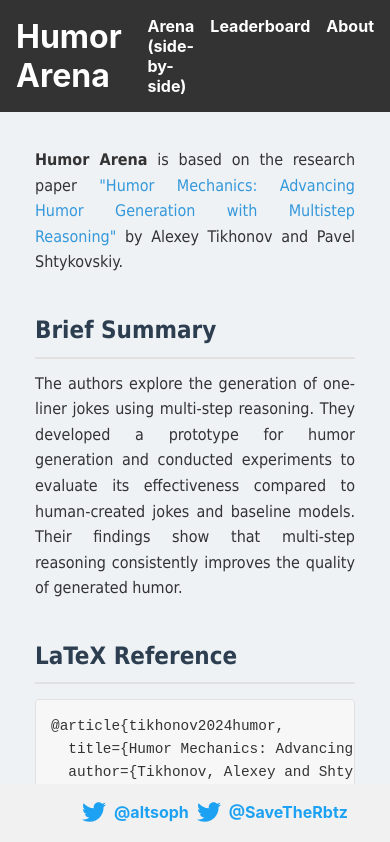
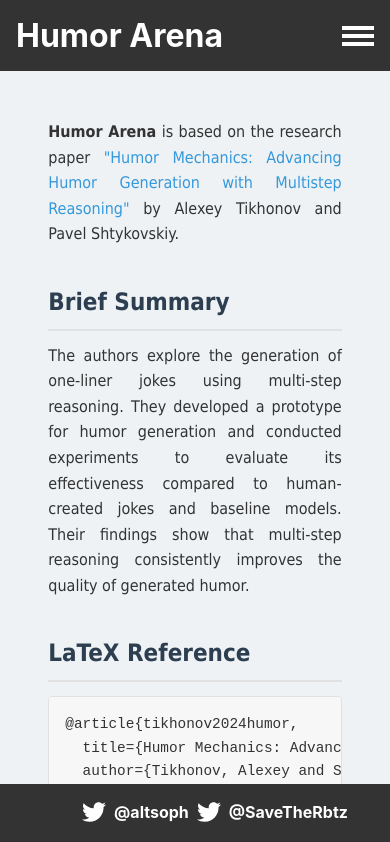
Before and after one commit to SaveTheRbtz/humor, a React (Create React App) app in the folder web/: page / in a window 390 px wide. Shown: the top 842 px of the page. Built offline with nearby package versions, Linux system fonts and the light colour scheme; no server answers.

Commit message:
web: improve mobile version

```diff
--- a/web/src/About.css
+++ b/web/src/About.css
@@ -1,7 +1,7 @@
 .about-container {
-    max-width: 800px;
+    max-width: 90%;
     margin: 0 auto;
-    padding: 20px;
+    padding: 2rem;
     font-family: Tahoma, Geneva, Verdana, sans-serif;
     line-height: 1.6;
     color: #333;
@@ -18,7 +18,7 @@
     margin-top: 1.5em;
     margin-bottom: 0.5em;
     color: #2c3e50;
-    border-bottom: 2px solid #e1e1e1;
+    border-bottom: 0.125rem solid #e1e1e1;
     padding-bottom: 0.3em;
 }
 
@@ -48,18 +48,18 @@
 
 .latex-reference {
     background-color: #f7f7f7;
-    padding: 15px;
-    border: 1px solid #e1e1e1;
+    padding: 1rem;
+    border: 0.0625rem solid #e1e1e1;
     overflow-x: auto;
     font-family: 'Courier New', Courier, monospace;
     font-size: 0.9em;
     margin-bottom: 1em;
-    border-radius: 4px;
+    border-radius: 0.25rem;
 }
 
 @media (max-width: 600px) {
     .about-container {
-      padding: 15px;
+        padding: 1rem;
     }
 
     .about-container h1 {
--- a/web/src/Arena.css
+++ b/web/src/Arena.css
@@ -1,19 +1,19 @@
 .joke-comparison {
   text-align: center;
-  padding: 20px;
+  padding: 2%;
 }
 
 .jokes-container {
   display: flex;
   justify-content: center;
-  gap: 20px;
-  margin-top: 20px;
+  gap: 2%;
+  margin-top: 2%;
 }
 
 .close-button {
   position: absolute;
-  top: 5px;
-  right: 5px;
+  top: 1%;
+  right: 1%;
   background: transparent;
   border: none;
   font-size: 1.5em;
@@ -26,15 +26,15 @@
 }
 
 .additional-options {
-  margin-top: 30px;
+  margin-top: 3%;
 }
 
 .additional-options button {
-  margin: 0 10px;
-  padding: 10px 20px;
+  margin: 0 1%;
+  padding: 0.5em 1em;
   color: #fff;
   border: none;
-  border-radius: 4px;
+  border-radius: 0.25em;
   cursor: pointer;
 }
 
--- a/web/src/Arena.tsx
+++ b/web/src/Arena.tsx
@@ -96,7 +96,7 @@ const Arena: React.FC = () => {
         />
       </div>
       <div className="additional-options">
-      <button className="button" onClick={() => handleVote(V1Winner.Left)}>Left is better</button>
+        <button className="button" onClick={() => handleVote(V1Winner.Left)}>Left is better</button>
         <button className="both-button" onClick={() => handleVote(V1Winner.Both)}>Both are great</button>
         <button className="neither-button" onClick={() => handleVote(V1Winner.None)}>Neither are good</button>
         <button className="button" onClick={() => handleVote(V1Winner.Right)}>Right is better</button>
--- a/web/src/Footer.css
+++ b/web/src/Footer.css
@@ -1,19 +1,25 @@
 .footer {
     text-align: center;
     padding: 1em;
-    background-color: #f1f1f1;
+    background-color: #333;
+    color: #fff;
     position: fixed;
     width: 100%;
     bottom: 0;
-  }
+}
 
-  .footer-link {
-    color: #1DA1F2;
+.footer-link {
+    color: #fff;
     text-decoration: none;
     display: inline-flex;
     align-items: center;
-  }
+}
 
-  .footer-link:hover {
+.footer-link:hover {
     text-decoration: underline;
-  }
+}
+
+body {
+    margin: 0;
+    padding-bottom: 3em;
+}
--- a/web/src/Header.css
+++ b/web/src/Header.css
@@ -1,22 +1,52 @@
-/* Header.css */
-
 .header {
     display: flex;
     justify-content: space-between;
     align-items: center;
-    padding: 16px;
+    padding: 1rem;
     background-color: #333;
     color: #fff;
+    position: relative;
+    z-index: 1000;
 }
 
 .header h1 {
     margin: 0;
 }
 
+.burger {
+    display: none;
+    flex-direction: column;
+    justify-content: space-around;
+    width: 2rem;
+    height: 1.5rem;
+    cursor: pointer;
+    z-index: 1100;
+}
+
+.burger .line {
+    width: 100%;
+    height: 0.25rem;
+    background-color: #fff;
+    transition: all 0.3s ease;
+}
+
+.rotate1 {
+    transform: rotate(45deg) translate(5px, 5px);
+}
+
+.fade {
+    opacity: 0;
+}
+
+.rotate2 {
+    transform: rotate(-45deg) translate(5px, -5px);
+}
+
+/* Menu Styles */
 .menu {
     list-style: none;
     display: flex;
-    gap: 16px;
+    gap: 1rem;
     margin: 0;
 }
 
@@ -33,3 +63,31 @@
 .menu a:hover {
     text-decoration: underline;
 }
+
+@media (max-width: 768px) {
+    .burger {
+        display: flex;
+    }
+
+    .menu {
+        position: absolute;
+        top: 100%;
+        left: 0;
+        background-color: #333;
+        flex-direction: column;
+        width: 100%;
+        max-height: 0;
+        overflow: hidden;
+        transition: max-height 0.3s ease;
+        z-index: 1000;
+    }
+
+    .menu-open {
+        max-height: 500px;
+    }
+
+    .menu li {
+        text-align: center;
+        padding: 1rem 0;
+    }
+}
--- a/web/src/Header.tsx
+++ b/web/src/Header.tsx
@@ -1,12 +1,25 @@
-import React from 'react';
-import './Header.css'; // We'll create this CSS file for styling
+import React, { useState } from 'react';
+import './Header.css';
 
 const Header: React.FC = () => {
+  const [isMenuOpen, setIsMenuOpen] = useState(false);
+
+  const toggleMenu = () => {
+    setIsMenuOpen(!isMenuOpen);
+  };
+
   return (
     <header className="header">
       <h1>Humor Arena</h1>
       <nav>
-        <ul className="menu">
+        {/* Burger Menu Icon */}
+        <div className="burger" onClick={toggleMenu}>
+          <div className={`line ${isMenuOpen ? 'rotate1' : ''}`}></div>
+          <div className={`line ${isMenuOpen ? 'fade' : ''}`}></div>
+          <div className={`line ${isMenuOpen ? 'rotate2' : ''}`}></div>
+        </div>
+        {/* Navigation Menu */}
+        <ul className={`menu ${isMenuOpen ? 'menu-open' : ''}`}>
           <li><a href="/arena">Arena (side-by-side)</a></li>
           <li><a href="/leaderboard">Leaderboard</a></li>
           <li><a href="/">About</a></li>
--- a/web/src/JokeCard.css
+++ b/web/src/JokeCard.css
@@ -2,30 +2,22 @@
     position: relative;
     background-color: #fff;
     border: 1px solid #ddd;
-    padding: 20px;
-    margin: 10px;
+    padding: 5%;
+    margin: 2%;
     border-radius: 8px;
     flex: 1;
-  }
+}
 
-  .joke-card p {
-    margin-bottom: 40px;
-    font-size: 1.4em;
-  }
+.joke-card p {
+    margin-bottom: 2em;
+    font-size: 1.3em;
+}
 
-  .share-icon {
+.share-icon {
     position: absolute;
-    bottom: 10px;
-    right: 10px;
+    bottom: 2%;
+    right: 2%;
     background: none;
     border: none;
     cursor: pointer;
-  }
-
-  .share-icon:hover {
-    opacity: 0.8;
-  }
-
-  .share-icon:focus {
-    outline: none;
-  }
+}
--- a/web/src/Leaderboard.css
+++ b/web/src/Leaderboard.css
@@ -1,5 +1,3 @@
-/* Leaderboard.css */
-
 .leaderboard-container {
     max-width: 800px;
     margin: 0 auto;
--- a/web/src/index.css
+++ b/web/src/index.css
@@ -1,6 +1,6 @@
 body {
   margin: 0;
-  font-family: -apple-system, BlinkMacSystemFont, 'Segoe UI', 'Roboto', 'Oxygen',
+  font-family: -apple-system, 'Segoe UI', 'Roboto', 'Oxygen',
     'Ubuntu', 'Cantarell', 'Fira Sans', 'Droid Sans', 'Helvetica Neue',
     sans-serif;
   background-color: #eef2f5;
@@ -24,7 +24,7 @@ ul {
 }
 
 main {
-  max-width: 800px;
+  max-width: 90%;
   margin: 0 auto;
-  padding: 20px;
+  padding: 2rem;
 }
```
Lines whose indentation alone changed are shown as unchanged.
